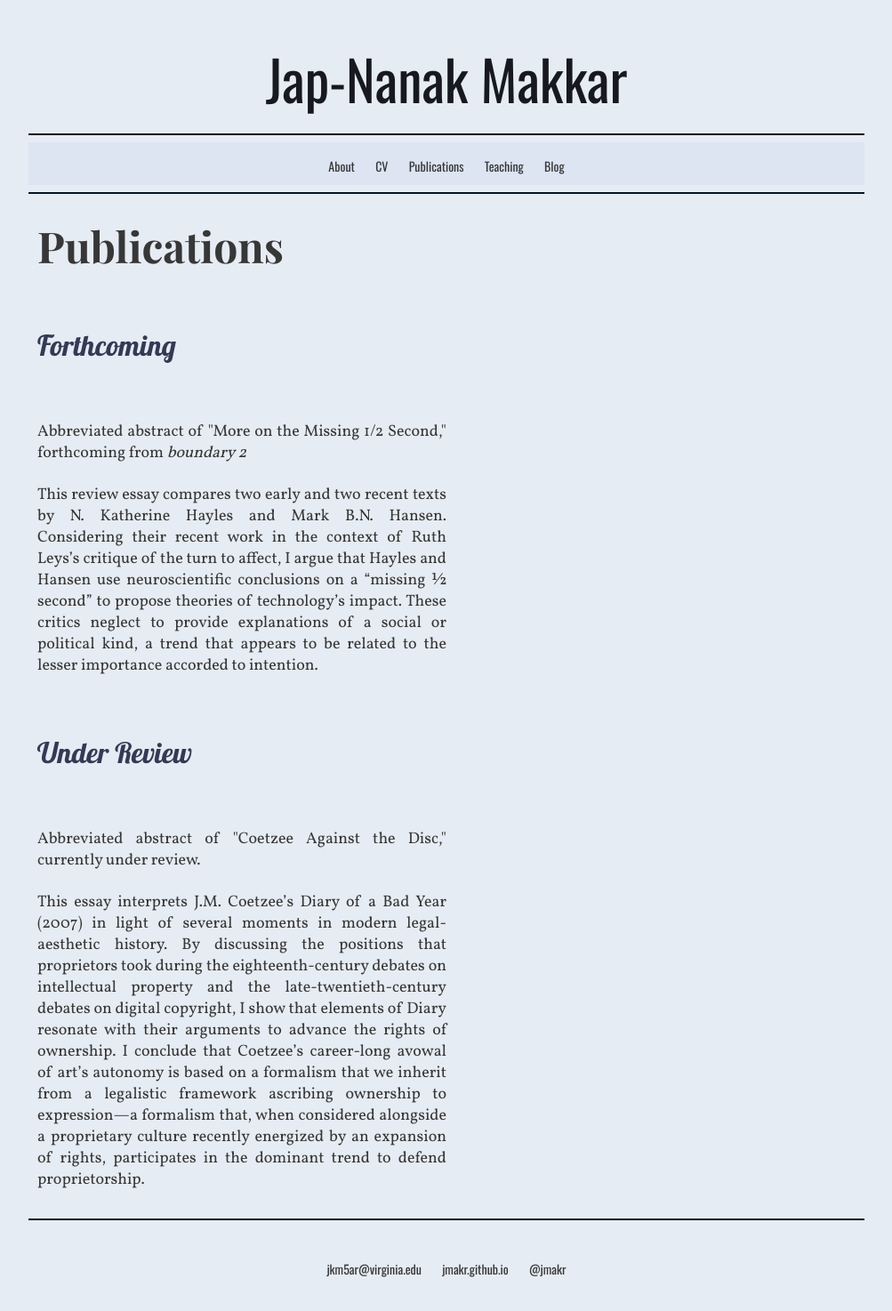
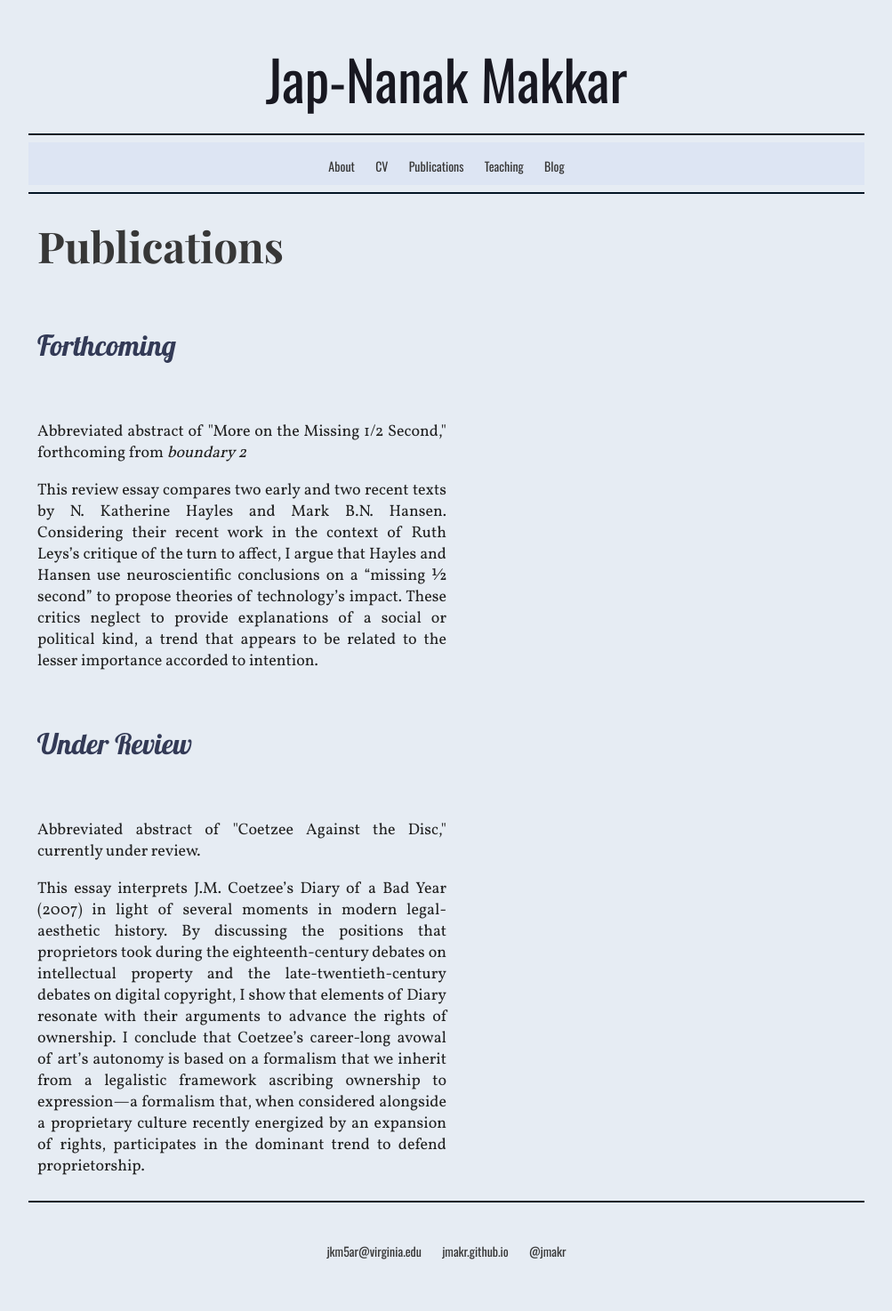
Before and after one commit to jmakr/jmakr.github.io, a Jekyll site: the page built from publications/index.html, in a window 1280 px wide. Shown: the whole page at 89% size, without its empty margins (138-1141 px from the left). Built offline with Jekyll 4.4.1, drawn with Linux system fonts in a browser that asks for light colours; some web fonts are replaced.

Commit message:
Update index.html

```diff
--- a/publications/index.html
+++ b/publications/index.html
@@ -10,13 +10,13 @@
         <br>
         <br>
         <h4>Forthcoming </h4>
-         <p2 align="justify"> Abbreviated abstract of "More on the Missing 1/2 Second," forthcoming from <i>boundary 2</i></p2>
-         <p2 align="justify"> This review essay compares two early and two recent texts by N. Katherine
+         <p align="justify"> Abbreviated abstract of "More on the Missing 1/2 Second," forthcoming from <i>boundary 2</i></p>
+         <p align="justify"> This review essay compares two early and two recent texts by N. Katherine
             Hayles and Mark B.N. Hansen. Considering their recent work in the context of Ruth
             Leys’s critique of the turn to affect, I argue that Hayles and Hansen use neuroscientific
             conclusions on a “missing ½ second” to propose theories of technology’s impact. These
             critics neglect to provide explanations of a social or political kind, a trend that appears to
-            be related to the lesser importance accorded to intention.</p2>
+            be related to the lesser importance accorded to intention.</p>
 
 </div>
 
@@ -27,8 +27,8 @@
 <div id="blurb2" class="article grid_6">
 
     <h4>Under Review </h4>
-        <p2 align="justify"> Abbreviated abstract of "Coetzee Against the Disc," currently under review.</p2>
-        <p2 align="justify"> This essay interprets J.M. Coetzee’s Diary of a Bad Year (2007) in light of several moments in modern legal-aesthetic history. By discussing the positions that proprietors took during the eighteenth-century debates on intellectual property and the late-twentieth-century debates on digital copyright, I show that elements of Diary resonate with their arguments to advance the rights of ownership. I conclude that Coetzee’s career-long avowal of art’s autonomy is based on a formalism that we inherit from a legalistic framework ascribing ownership to expression—a formalism that, when considered alongside a proprietary culture recently energized by an expansion of rights, participates in the dominant trend to defend proprietorship. </p2>
+        <p align="justify"> Abbreviated abstract of "Coetzee Against the Disc," currently under review.</p>
+        <p align="justify"> This essay interprets J.M. Coetzee’s Diary of a Bad Year (2007) in light of several moments in modern legal-aesthetic history. By discussing the positions that proprietors took during the eighteenth-century debates on intellectual property and the late-twentieth-century debates on digital copyright, I show that elements of Diary resonate with their arguments to advance the rights of ownership. I conclude that Coetzee’s career-long avowal of art’s autonomy is based on a formalism that we inherit from a legalistic framework ascribing ownership to expression—a formalism that, when considered alongside a proprietary culture recently energized by an expansion of rights, participates in the dominant trend to defend proprietorship. </p>
 
 
 
```
